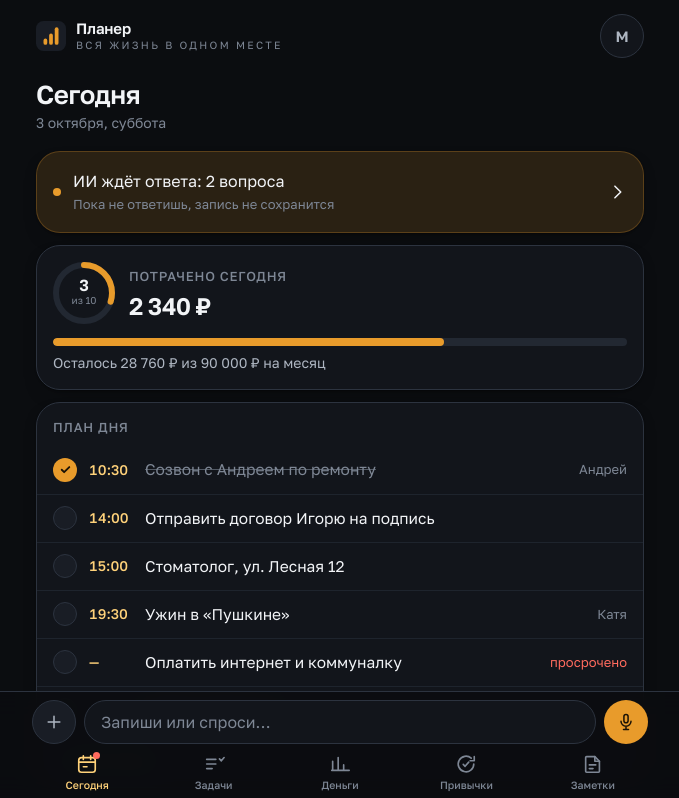
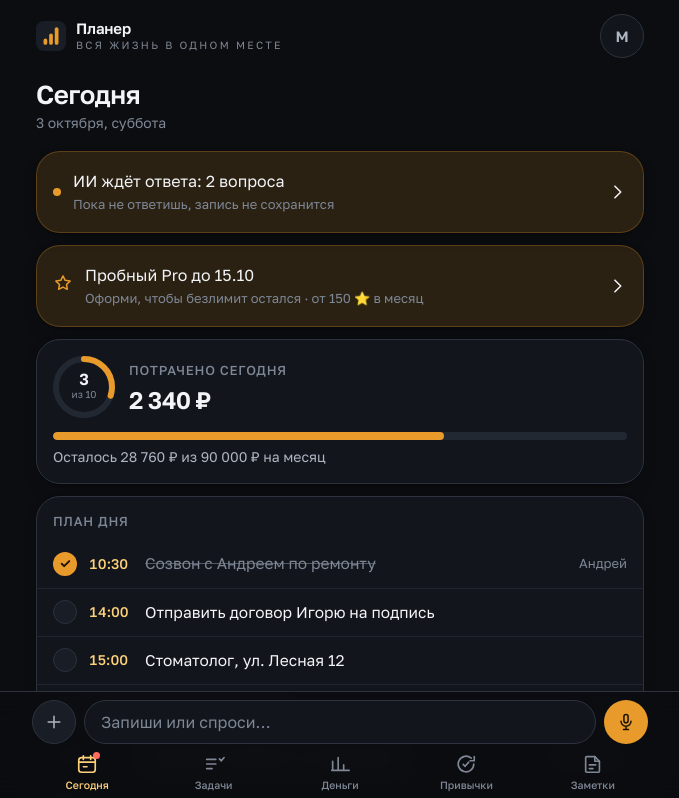
Before and after one commit to Myxabzbzzz/planner, a React (Vite) app in the folder miniapp/: page / in a window 1280 px wide. Shown: the top 798 px of the page, without its empty margins (300-979 px from the left). Built offline with nearby package versions, Linux system fonts and the light colour scheme; a web font is replaced by a local one.

Commit message:
feat(miniapp): Pro banner on the main screen for Free and trial users, hidden once Pro is paid

```diff
--- a/miniapp/src/App.tsx
+++ b/miniapp/src/App.tsx
@@ -61,6 +61,7 @@ export default function App() {
   // Открытые вопросы ИИ: бейдж на вкладке и отдельный экран вместо «открой чат».
   const reviews = useLoad(() => api.reviews().catch(() => ({ reviews: [] })), [api], refresh);
   const pending = reviews.data?.reviews.length ?? 0;
+  const sub = useLoad(() => api.subscription().catch(() => null), [api], refresh);
   const bump = () => setRefresh((n) => n + 1);
   // «+» в доке предлагает то, что подходит открытому экрану
   const ADD_FOR: Record<string, NewKind> = {
@@ -114,7 +115,8 @@ export default function App() {
 
         {tab === "today" && (
           <Today api={api} me={me.data} refresh={refresh} onAdd={() => setAdding("task")}
-            onSettings={openSettings} pending={pending} onReviews={() => setTab("reviews")} />
+            onSettings={openSettings} pending={pending} onReviews={() => setTab("reviews")}
+            sub={sub.data} onPro={() => setProOpen(true)} />
         )}
         {tab === "tasks" && <Tasks api={api} me={me.data} refresh={refresh} onAdd={() => setAdding("task")} />}
         {tab === "money" && (
--- a/miniapp/src/screens/Today.tsx
+++ b/miniapp/src/screens/Today.tsx
@@ -5,20 +5,22 @@ import { Check } from "../components/Check";
 import { EventSheet, TaskSheet } from "../components/ItemSheets";
 import { Meter, Ring } from "../components/Meter";
 import { Card, Empty, ErrorCard, Loading } from "../components/States";
-import { IconChevron, IconTick } from "../components/Icons";
+import { IconChevron, IconStar, IconTick } from "../components/Icons";
 import { fmtAmount, fmtDayTitle, todayIso } from "../format";
 import { useLoad } from "../load";
+import { proBanner } from "../subscription";
 import { useToggles } from "../useToggles";
-import type { Me, Today as TodayData } from "../types";
+import type { Me, Subscription, Today as TodayData } from "../types";
 
 /**
  * Один хронологический список вместо двух карточек «Встречи» и «Задачи»:
  * день читается сверху вниз, как он и происходит.
  */
-export function Today({ api, me, refresh = 0, onAdd, onSettings, pending = 0, onReviews }: {
+export function Today({ api, me, refresh = 0, onAdd, onSettings, pending = 0, onReviews, sub = null, onPro }: {
   api: Api; me: Me; refresh?: number; onAdd: () => void; onSettings: () => void;
-  pending?: number; onReviews: () => void;
+  pending?: number; onReviews: () => void; sub?: Subscription | null; onPro: () => void;
 }) {
+  const banner = sub ? proBanner(sub) : null;
   const { data, error, loading, reload } = useLoad(() => api.today(), [api], refresh);
   const { over, toggle, reset } = useToggles();
   // Оптимистичные отметки сбрасываются при любых новых данных, а не только при retry:
@@ -54,6 +56,21 @@ export function Today({ api, me, refresh = 0, onAdd, onSettings, pending = 0, on
               <span className="grow">
                 {pending === 1 ? "ИИ ждёт ответа на вопрос" : `ИИ ждёт ответа: ${pending} вопроса`}
                 <span className="row-sub">Пока не ответишь, запись не сохранится</span>
+              </span>
+              <IconChevron dir="right" />
+            </div>
+          </Card>
+        </button>
+      )}
+
+      {banner && (
+        <button type="button" className="tapcard" onClick={onPro}>
+          <Card className="ask">
+            <div className="row" style={{ padding: 0, borderTop: 0 }}>
+              <span style={{ color: "var(--accent)" }} aria-hidden="true"><IconStar /></span>
+              <span className="grow">
+                {banner.title}
+                <span className="row-sub">{banner.hint}</span>
               </span>
               <IconChevron dir="right" />
             </div>
--- a/miniapp/src/subscription.ts
+++ b/miniapp/src/subscription.ts
@@ -21,3 +21,14 @@ export function subStatus(s: Omit<Subscription, "plans"> & { plans?: SubPlan[] }
 }
 
 export const planPrice = (p: SubPlan) => `${p.stars} ⭐${p.recurring ? ", автопродление" : " разово"}`;
+
+/** Плашка на главном экране: видна на Free и в пробный период, после оплаты исчезает. */
+export function proBanner(s: Subscription): { title: string; hint: string } | null {
+  if (s.status === "pro" || s.status === "lifetime") return null;
+  const from = s.plans.find((p) => p.recurring) ?? s.plans[0];
+  const price = from ? ` · от ${from.stars} ⭐ в месяц` : "";
+  if (s.status === "trial") {
+    return { title: `Пробный Pro до ${day(s.pro_until)}`, hint: `Оформи, чтобы безлимит остался${price}` };
+  }
+  return { title: "Pro — голос и вопросы без лимита", hint: `Сегодня осталось ${s.ai_left ?? 0} из ${s.ai_per_day}${price}` };
+}
```
Also changed, not shown: 1 other file (tests, documents, lock files or other folders).
